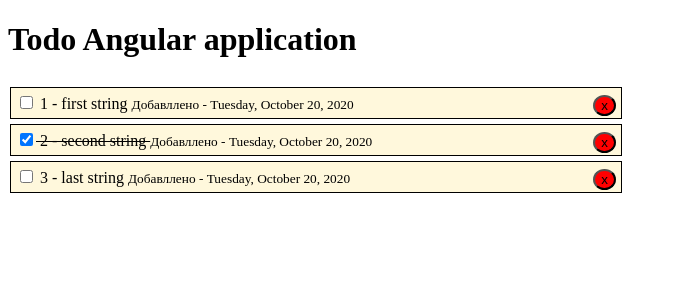
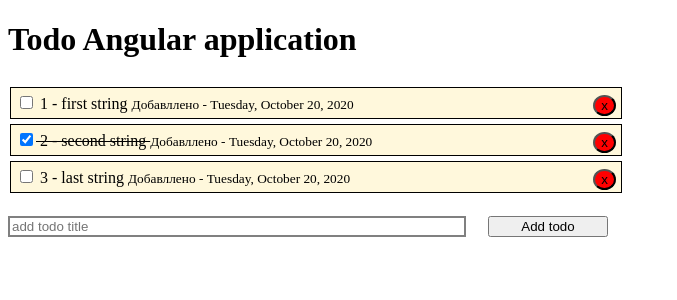
Before and after one commit to IvanMatador/todoList, an Angular app: page / in a window 1280 px wide. Shown: the top 300 px of the page, without its empty margins (0-677 px from the left). Built offline with nearby package versions, Linux system fonts and the light colour scheme.

Commit message:
todos app is finished

```diff
--- a/src/app/app.component.html
+++ b/src/app/app.component.html
@@ -1,3 +1,5 @@
 <h1>{{appTitle}}</h1>
   <app-todos>
   </app-todos>
+
+  <app-todo-form></app-todo-form>
--- a/src/app/app.component.ts
+++ b/src/app/app.component.ts
@@ -8,3 +8,4 @@
 export class AppComponent {
   appTitle = 'Todo Angular application';
 }
+export class Todo {}
--- a/src/app/app.module.ts
+++ b/src/app/app.module.ts
@@ -4,6 +4,7 @@
 import { AppComponent } from './app.component';
 import { TodosComponent } from './todos/todos.component';
 import { TodoFormComponent } from './todo-form/todo-form.component';
+import { FormsModule } from '@angular/forms';
 
 @NgModule({
   declarations: [
@@ -12,7 +13,8 @@
     TodoFormComponent
   ],
   imports: [
-    BrowserModule
+    BrowserModule,
+    FormsModule
   ],
   providers: [],
   bootstrap: [AppComponent]
--- a/src/app/shared/todos.service.ts
+++ b/src/app/shared/todos.service.ts
@@ -25,5 +25,8 @@
     this.todos = this.todos.filter(item => item.id !== id)
   }
 
+  addTodo(todo: Todo){
+    this.todos.push(todo);
+  }
 
 }
--- a/src/app/todo-form/todo-form.component.css
+++ b/src/app/todo-form/todo-form.component.css
@@ -0,0 +1,15 @@
+button {
+  width: 20%;
+  float: right;
+}
+
+input {
+  width: 75%;
+  float: left;
+  margin-right: 10px;
+  border: 2px solid grey;
+}
+
+.wrap {
+  width: 600px;
+}
--- a/src/app/todo-form/todo-form.component.html
+++ b/src/app/todo-form/todo-form.component.html
@@ -1 +1,9 @@
-<p>todo-form works!</p>
+<div class="wrap">
+  <input
+  type="text"
+  placeholder="add todo title"
+  [(ngModel)]="title"
+  (keydown.enter)="addTodo()"
+  >
+  <button (click)="addTodo()">Add todo</button>
+</div>
--- a/src/app/todo-form/todo-form.component.ts
+++ b/src/app/todo-form/todo-form.component.ts
@@ -1,4 +1,6 @@
 import { Component, OnInit } from '@angular/core';
+import { Todo } from '../app.component';
+import { TodosService } from '../shared/todos.service';
 
 @Component({
   selector: 'app-todo-form',
@@ -7,9 +9,21 @@
 })
 export class TodoFormComponent implements OnInit {
 
-  constructor() { }
+  title: string = '';
+
+  constructor(private todosService: TodosService) { }
 
   ngOnInit(): void {
   }
 
+  addTodo(){
+    const todo: Todo = {
+      title: this.title,
+      id: Date.now(),
+      complited: false,
+      date: new Date()
+    };
+    this.todosService.addTodo(todo);
+    this.title = '';
+  }
 }
```
Also changed, not shown: src/app/todos/todos.component.ts (+4 -3 lines), 2 other files (tests, documents, lock files or other folders).
